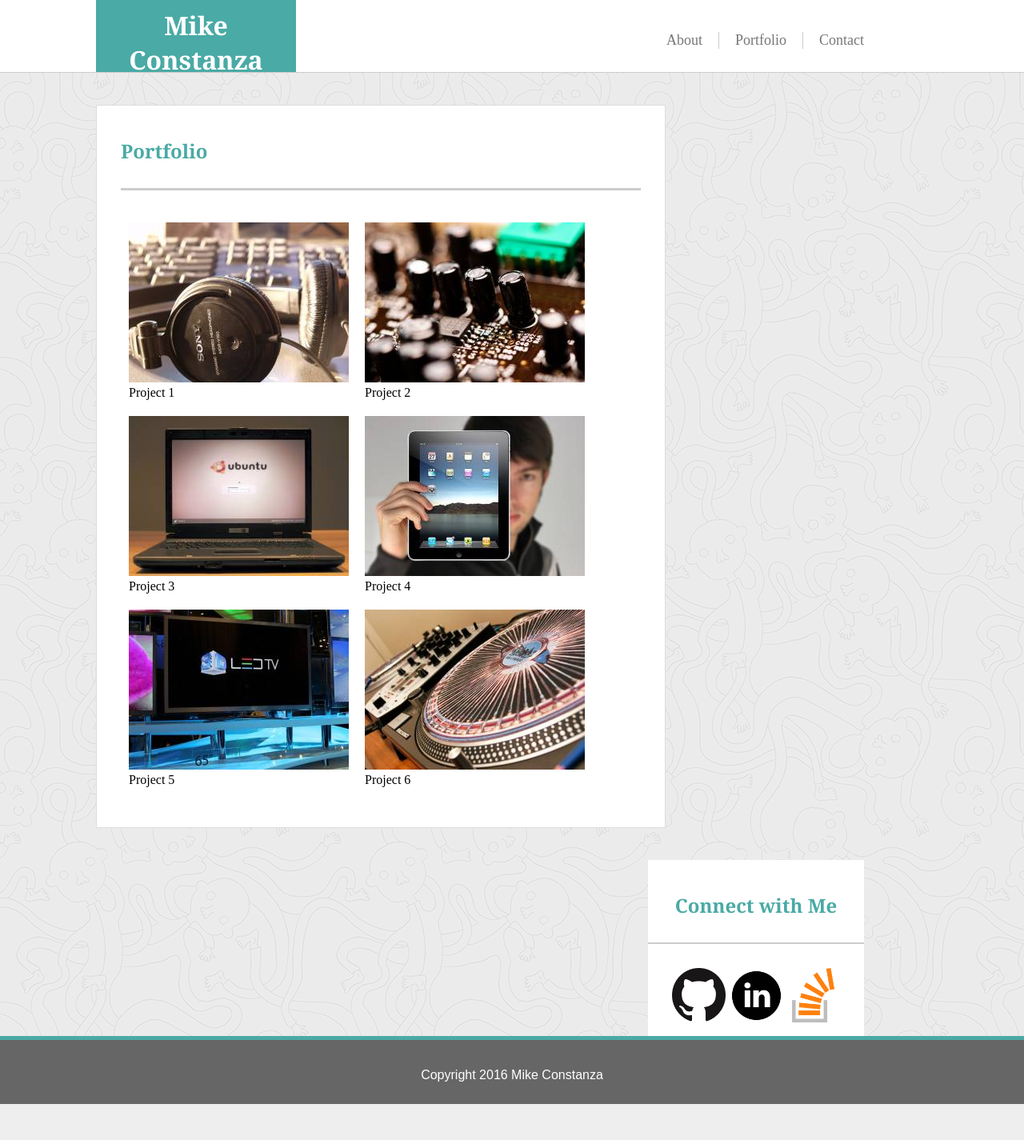
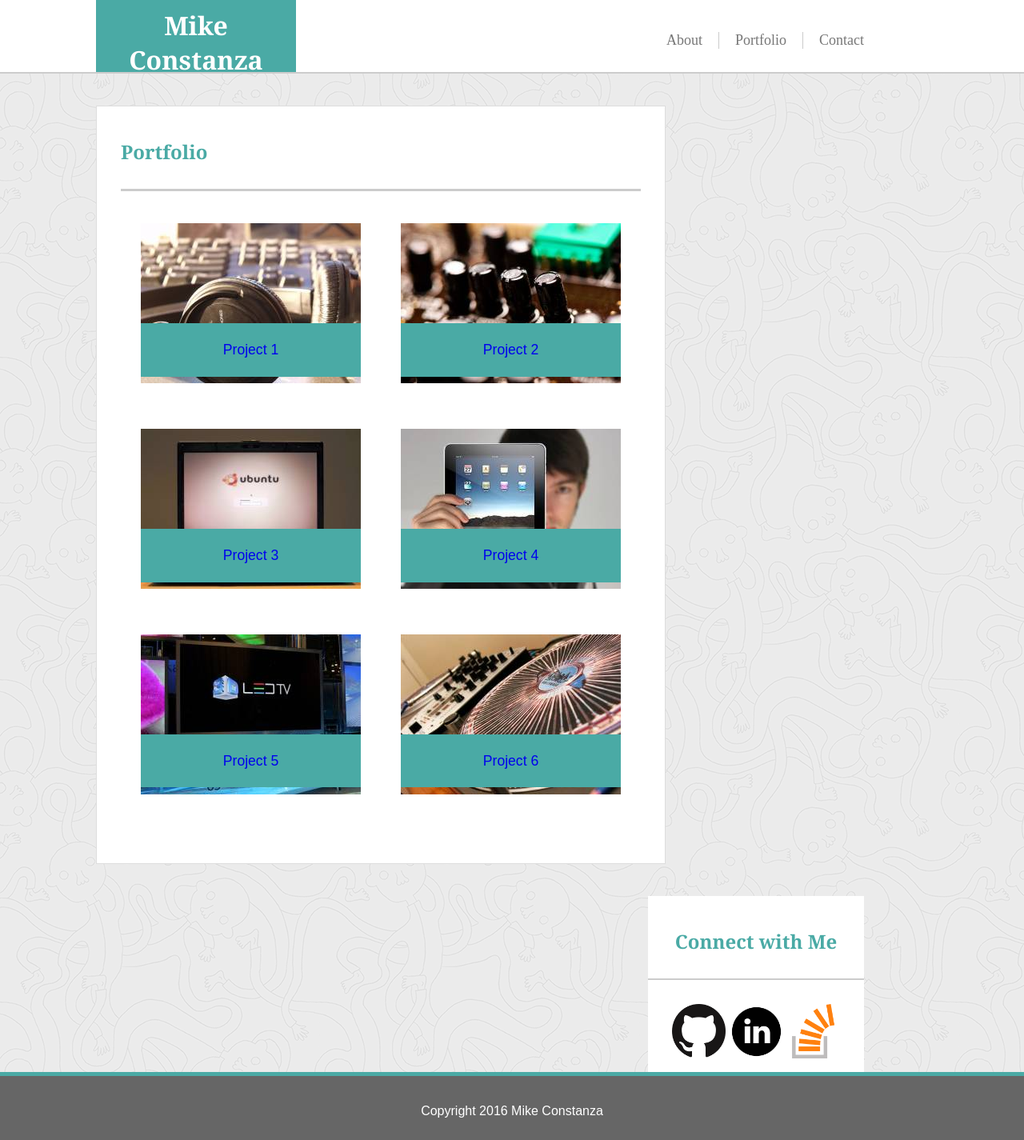
Before and after one commit to mconstanza/Basic-Portfolio, a PHP site: page /portfolio.html in a window 1280 px wide. Shown: the whole page at 80% size. Before the commit the page ends 1380 px from the top, so only its background shows below. Run offline with PHP 8.4, Linux system fonts and the light colour scheme.

Commit message:
fully functional. Pushing before attempting bonus activities.

```diff
--- a/assets/css/style.css
+++ b/assets/css/style.css
@@ -29,6 +29,10 @@ p {
 	line-height: 1.75em;
 }
 
+a{
+	text-decoration: none;
+}
+
 
 /* HEADER */
 
@@ -37,7 +41,7 @@ header {
 	width: 100%;
 	background: #ffffff;
 	height: 90px;
-	border-bottom: 1px solid #cccccc;
+	border-bottom: 2px solid #cccccc;
 }
 
 header h1 {
@@ -78,13 +82,14 @@ nav ul li {
 
 nav ul li a {
 	display: block;
-	text-decoration: none;
-	color: #777777;
 	text-align: center;
 	padding: 0;
 	padding-right: 20px;
 	font-size: 18px;
+	color: #777777;
 }
+
+nav ul li:hover { background-color: black; }
 
 #index-link, #portfolio-link {
 	border-right: 1px solid #cccccc;
@@ -107,7 +112,7 @@ nav ul li a {
 
 }
 
-.content h1 {
+.content h2 {
 	border-bottom: 3px solid #cccccc;
 	color: #4aaaa5;
 	padding-bottom: 30px;
@@ -184,6 +189,22 @@ footer p {
 /* PORTFOLIO PAGE */
 
 .portfolio-project {
+	z-index: 1;
 	float: left;
-	margin: 10px;
+	margin: 10px 25px -25px 25px;
+	font-size: 110%;
 }
+
+.portfolio-project-banner {
+	position: relative;
+	z-index: 2;
+	background-color: #4aaaa5;
+	width: 100%;
+	padding: 18px 0px;
+	text-align: center;
+	bottom: 80px;
+}
+
+.portfolio-project-banner p {
+	color: white;
+}
--- a/portfolio.html
+++ b/portfolio.html
@@ -1,6 +1,6 @@
 <!DOCTYPE html>
 	<html>
-		<head>
+		<html lang="en">
 			<link rel="stylesheet" type= "text/css" href="assets/css/style.css">
 			<title>Mike Constanza's Portfolio</title>
 		</head>
@@ -17,40 +17,39 @@
 							<li><a id="portfolio-link" href="portfolio.html">Portfolio</a></li>
 							<li><a id="index-link" href="index.html">About</a></li>
 						</ul>
-						</ul>
 					</nav>
 				</header>
 
 				<section class="content">
-					<h1>Portfolio</h1>
+					<h2>Portfolio</h2>
 						<div class="portfolio-project">
-							<img src="assets/images/headset.jpg">
-							<div>Project 1</div>
+							<img src="assets/images/headset.jpg" alt= "headset">
+							<div class="portfolio-project-banner"><p><a href=#>Project 1</a></p></div>
 						</div>
 
 						<div class="portfolio-project">
-							<img src="assets/images/capacitor.jpg">
-							<div>Project 2</div>
+							<img src="assets/images/capacitor.jpg" alt="capacitor">
+							<div class="portfolio-project-banner"><p><a href=#>Project 2</a></p></div>
 						</div>
 
 						<div class="portfolio-project">
-							<img src="assets/images/laptop.jpg">
-							<div>Project 3</div>
+							<img src="assets/images/laptop.jpg" alt="laptop">
+							<div class="portfolio-project-banner"><p><a href=#>Project 3</a></p></div>
 						</div>
 
 						<div class="portfolio-project">
-							<img src="assets/images/ipad.jpg">
-							<div>Project 4</div>
+							<img src="assets/images/ipad.jpg" alt="iPad">
+							<div class="portfolio-project-banner"><p><a href=#>Project 4</a></p></div>
 						</div>
 
 						<div class="portfolio-project">
-							<img src="assets/images/tv.jpg">
-							<div>Project 5</div>
+							<img src="assets/images/tv.jpg" alt="TV">
+							<div class="portfolio-project-banner"><p><a href=#>Project 5</a></p></div>
 						</div>
 
 						<div class="portfolio-project">
-							<img src="assets/images/turntable.jpg">
-							<div>Project 6</div>
+							<img src="assets/images/turntable.jpg" alt="turntable">
+							<div class="portfolio-project-banner"><p><a href=#>Project 6</a></p></div>
 						</div>
 				</section>
 
@@ -58,8 +57,8 @@
 					<h2>Connect with Me</h2>
 					<div id="social-media-images">
 						<a href=#><img class="icon" src="assets/images/github.png" alt="Github"></a>
-						<a href=#><img class="icon" src="assets/images/linkedin circle.png" alt="LinkedIn"></a>
-						<a href=#><img class="icon" src="assets/images/stack overflow.png" alt="Stack Overflow"></a>
+						<a href=#><img class="icon" src="assets/images/linkedin_circle.png" alt="LinkedIn"></a>
+						<a href=#><img class="icon" src="assets/images/stack_overflow.png" alt="Stack Overflow"></a>
 					</div>
 				</section>
 
```
Also changed, not shown: contact.html (+4 -5 lines), index.html (+6 -6 lines), assets/images/linkedin_circle.png (renamed from assets/images/linkedin circle.png), assets/images/profile_pic.jpg (renamed from assets/images/profile pic.jpg), assets/images/stack_overflow.png (renamed from assets/images/stack overflow.png).
